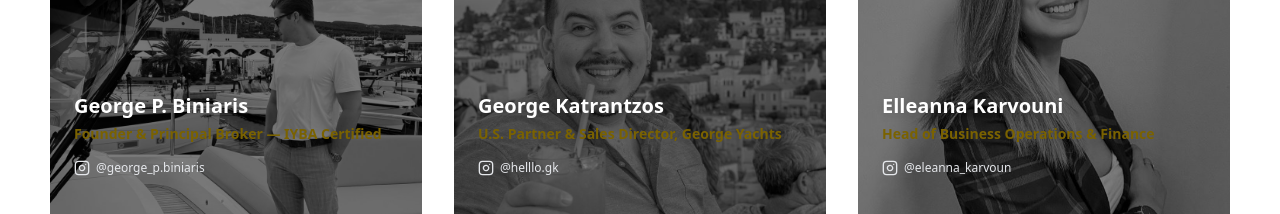
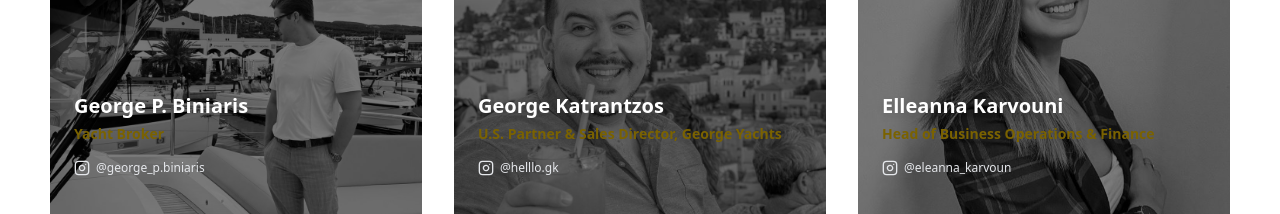
Before and after one commit to gbiniaris13/george-yachts, a Next.js app: page /team in a window 1280 px wide. Shown: the part 1100-1314 px from the top of the page. Built offline with nearby package versions, Linux system fonts and the light colour scheme; no server answers.

Commit message:
edit TeamSection title

```diff
--- a/app/components/TeamSection.jsx
+++ b/app/components/TeamSection.jsx
@@ -12,7 +12,7 @@ const GOLD_HEX = "#7a6200";
 const teamMembers = [
   {
     name: "George P. Biniaris",
-    title: "Founder & Principal Broker — IYBA Certified",
+    title: "Yacht Broker",
     imageUrl: "/images/george.jpg",
     instagram: "george_p.biniaris",
     profileUrl: "/team/george-biniaris", // Example link
```
